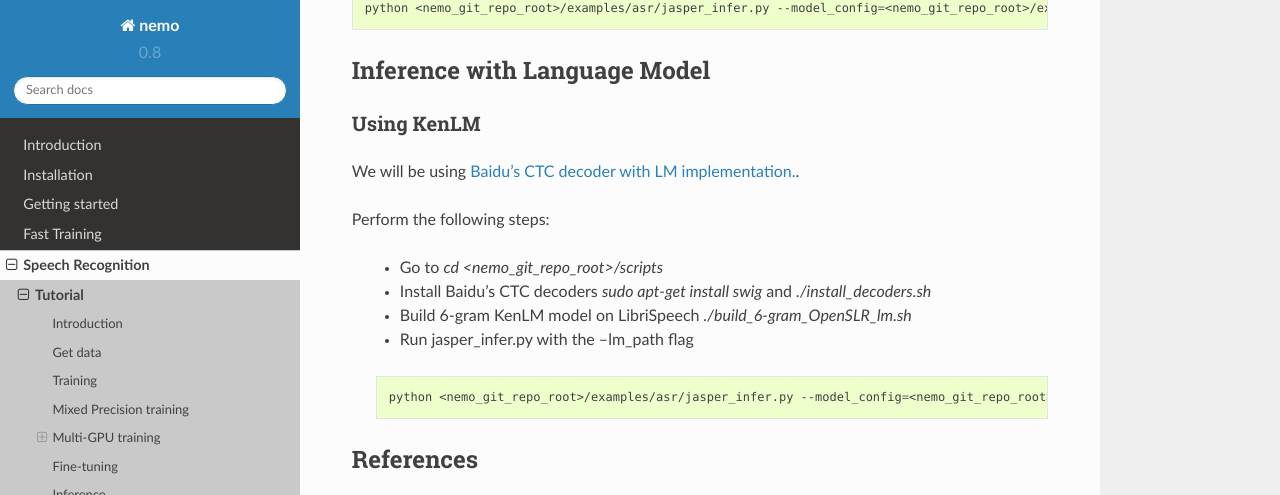
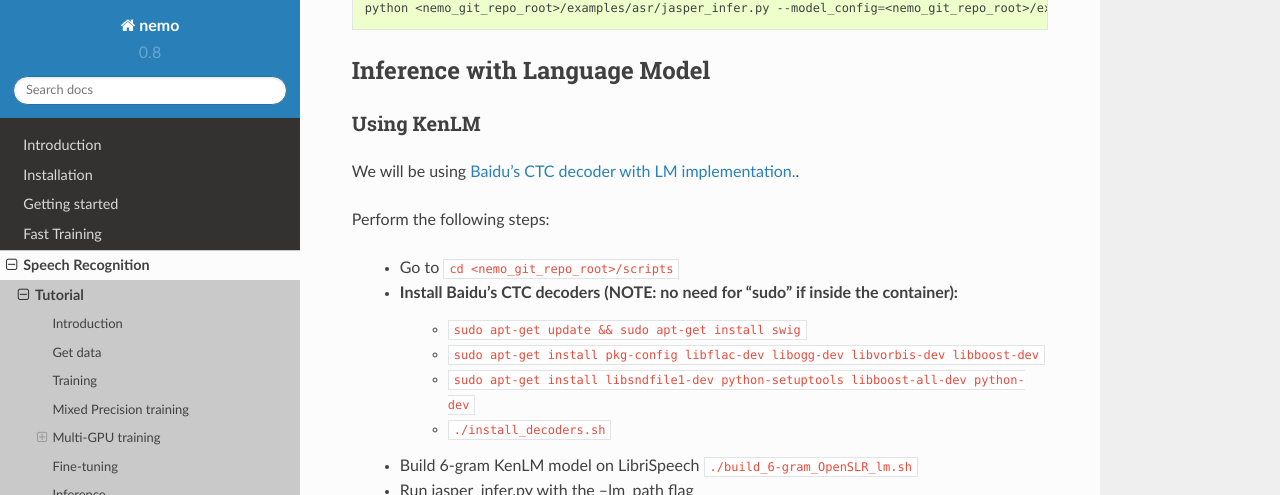
Before and after one commit to backend-engineer1/NEMO, a Sphinx documentation site: the page built from docs/sources/source/asr/tutorial.rst, in a window 1280 px wide and 900 px high, scrolled down 6846 px, cut to the strip 0-495 px from the top of the window. Built offline with Sphinx 7.4.7 and the Read the Docs theme 2.0.0, drawn with Linux system fonts in a browser that asks for light colours; cross-references to code outside the pages are shown as plain code.

Commit message:
Addressing this issue: https://github.com/NVIDIA/NeMo/issues/22
Signed-off-by: Oleksii Kuchaiev <okuchaiev@nvidia.com>

```diff
--- a/docs/sources/source/asr/tutorial.rst
+++ b/docs/sources/source/asr/tutorial.rst
@@ -314,9 +314,13 @@ We will be using `Baidu's CTC decoder with LM implementation. <https://github.co
 
 Perform the following steps:
 
-    * Go to `cd <nemo_git_repo_root>/scripts`
-    * Install Baidu's CTC decoders `sudo apt-get install swig` and `./install_decoders.sh`
-    * Build 6-gram KenLM model on LibriSpeech `./build_6-gram_OpenSLR_lm.sh`
+    * Go to ``cd <nemo_git_repo_root>/scripts``
+    * Install Baidu's CTC decoders (NOTE: no need for "sudo" if inside the container):
+        * ``sudo apt-get update && sudo apt-get install swig``
+        * ``sudo apt-get install pkg-config libflac-dev libogg-dev libvorbis-dev libboost-dev``
+        * ``sudo apt-get install libsndfile1-dev python-setuptools libboost-all-dev python-dev``
+        * ``./install_decoders.sh``
+    * Build 6-gram KenLM model on LibriSpeech ``./build_6-gram_OpenSLR_lm.sh``
     * Run jasper_infer.py with the --lm_path flag
 
     .. code-block:: bash
```
